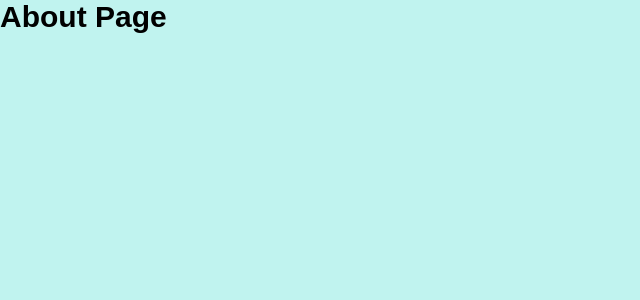
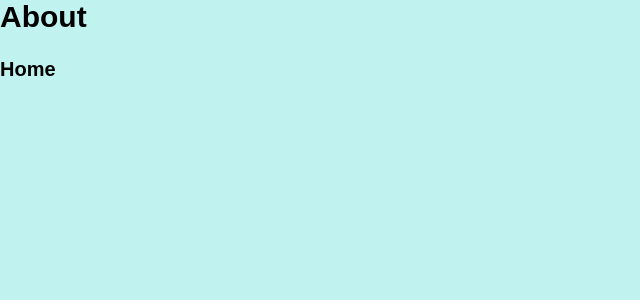
Before and after one commit to S1MSONA/reanmore.com, a React (Vite) app: page /about in a window 1280 px wide. Shown: the top 300 px of the page, without its empty margins (0-640 px from the left). Built offline with nearby package versions, Linux system fonts and the light colour scheme.

Commit message:
reanmore updated 20-09-23

```diff
--- a/src/components/Router/NavBar.jsx
+++ b/src/components/Router/NavBar.jsx
@@ -4,20 +4,33 @@ import {
   RouterProvider,
   createBrowserRouter,
 } from "react-router-dom";
+import { Home, About, Service } from "./Pages";
 
 const NavBar = () => {
   const router = createBrowserRouter([
     {
       path: "/",
-      element: <h2>Home Page</h2>,
+      element: (
+        <h2>
+          <Home />
+        </h2>
+      ),
     },
     {
       path: "/about",
-      element: <h2>About Page</h2>,
+      element: (
+        <h2>
+          <About />
+        </h2>
+      ),
     },
     {
       path: "/service",
-      element: <h2>Service Page</h2>,
+      element: (
+        <h2>
+          <Service />
+        </h2>
+      ),
     },
   ]);
   return <RouterProvider router={router} />;
--- /dev/null
+++ b/src/components/Router/Pages/About.jsx
@@ -0,0 +1,14 @@
+import { Link } from "react-router-dom";
+
+const About = () => {
+  return (
+    <div>
+      <h2>About</h2>
+      <div style={{ margin: "15px 0" }}>
+        <Link to="/">Home</Link>
+      </div>
+    </div>
+  );
+};
+
+export default About;
--- /dev/null
+++ b/src/components/Router/Pages/Home.jsx
@@ -0,0 +1,14 @@
+import { Link } from "react-router-dom";
+const Home = () => {
+  return (
+    <div>
+      <h2>Home Page</h2>
+      <div style={{ display: "flex", gap: "15px", margin: "15px 0" }}>
+        <Link to="/about">About</Link>
+        <Link to="/service">Sevice</Link>
+      </div>
+    </div>
+  );
+};
+
+export default Home;
--- /dev/null
+++ b/src/components/Router/Pages/Service.jsx
@@ -0,0 +1,14 @@
+import { Link } from "react-router-dom";
+
+const Service = () => {
+  return (
+    <div>
+      <h2>Service</h2>
+      <div style={{ margin: "15px 0" }}>
+        <Link to="/">Home</Link>
+      </div>
+    </div>
+  );
+};
+
+export default Service;
--- /dev/null
+++ b/src/components/Router/Pages/index.js
@@ -0,0 +1,3 @@
+export { default as Home } from "./Home";
+export { default as About } from "./About";
+export { default as Service } from "./Service";
```
